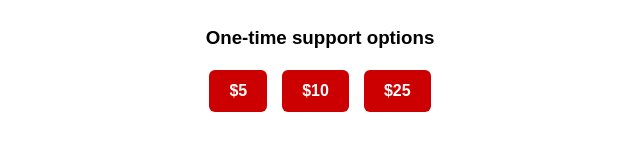
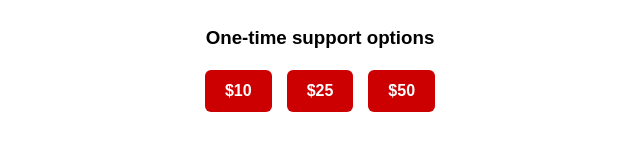
Before and after one commit to gumfactor/MadeInCanada, a plain HTML site: page support.html in a window 1280 px wide. Shown: the part 643-790 px from the top of the page, 320-960 px from the left. Drawn offline with Linux system fonts and the light colour scheme.

Commit message:
Adjusted donation options to $10, $25, $50

```diff
--- a/support.html
+++ b/support.html
@@ -143,9 +143,9 @@
 
       <h3>One-time support options</h3>
       <div class="donation-row">
-        <button onclick="window.location.href='https://donate.stripe.com/8wM7vX1pV2886U85kr'">$5</button>
         <button onclick="window.location.href='https://donate.stripe.com/9AQ7vX7Oj8wwdiw7sA'">$10</button>
         <button onclick="window.location.href='https://donate.stripe.com/4gw9E5c4zfYY4M0aEN'">$25</button>
+        <button onclick="window.location.href='https://donate.stripe.com/8wM2bDb0v2886U8dQU'">$50</button>
       </div>
 
       <h3>Recurring support options</h3>
```
